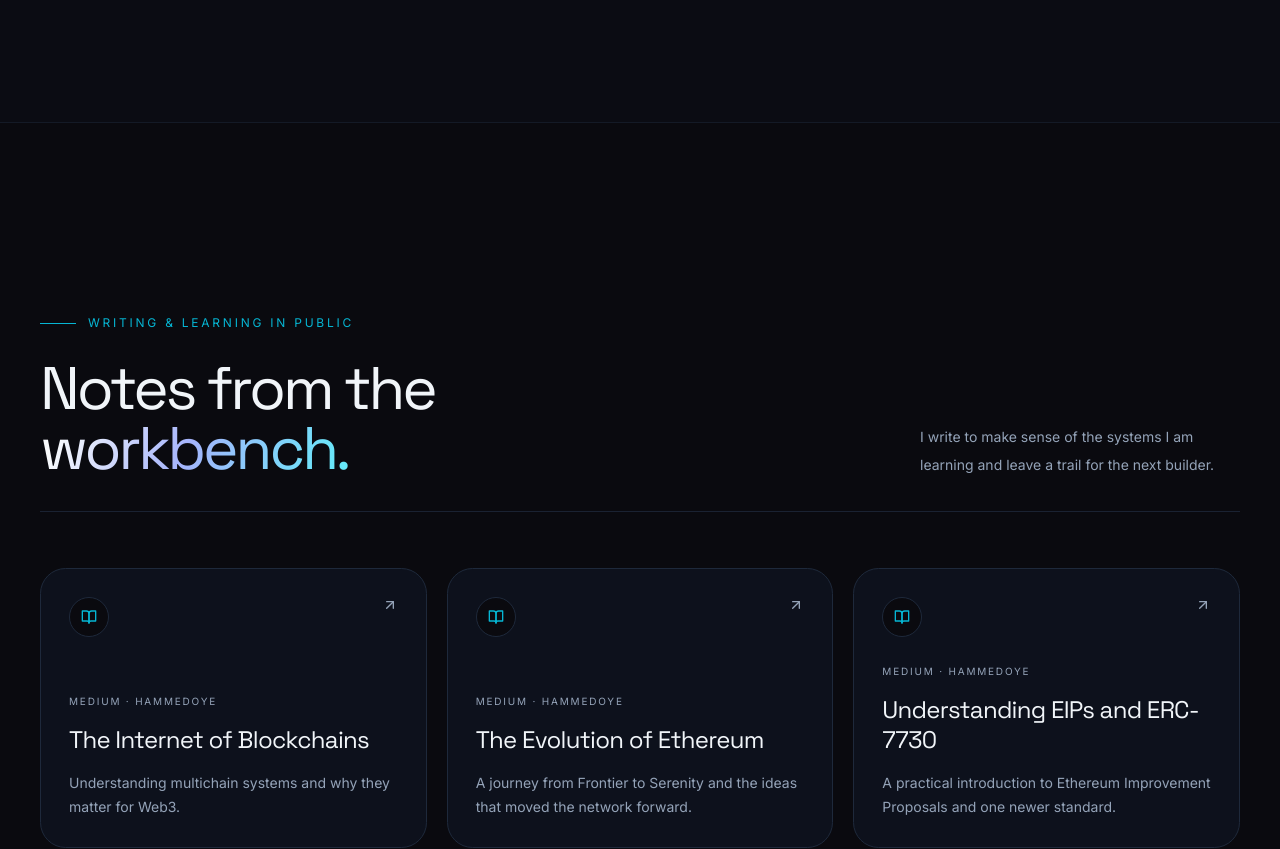
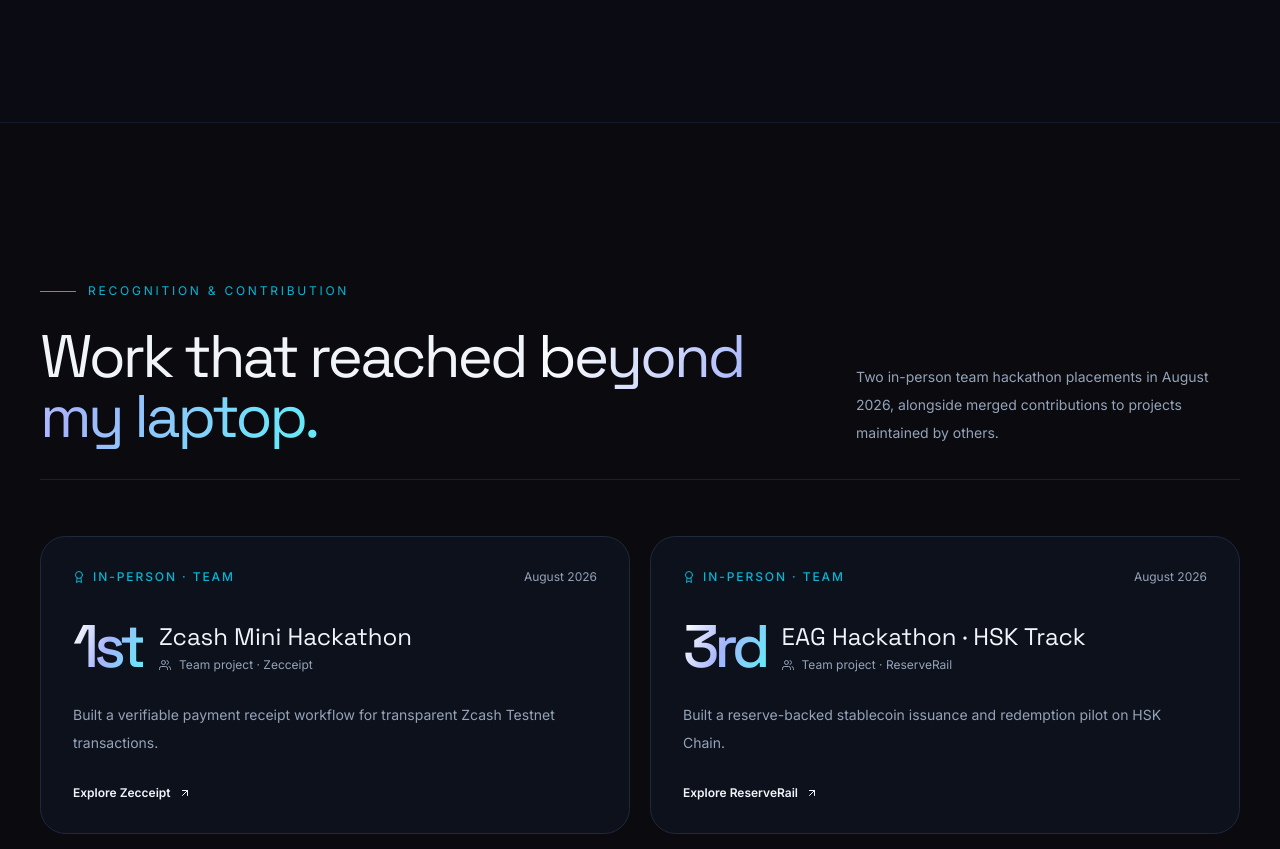
Before and after one commit to Alike001/alike-portfolio, a Next.js app: page / in a window 1280 px wide. Shown: the part 6900-7749 px from the top of the page. Built offline with nearby package versions, Linux system fonts and the light colour scheme.

Commit message:
feat: refresh portfolio app/page.js

```diff
--- a/app/page.js
+++ b/app/page.js
@@ -4,6 +4,7 @@ import About from "../components/About";
 import Journey from "../components/Journey";
 import Skills from "../components/Skills";
 import Projects from "../components/Projects";
+import Awards from "../components/Awards";
 import Writing from "../components/Writing";
 import Contact from "../components/Contact";
 import Footer from "../components/Footer";
@@ -18,6 +19,7 @@ export default function Home() {
         <Journey />
         <Skills />
         <Projects />
+        <Awards />
         <Writing />
         <Contact />
       </main>
```
